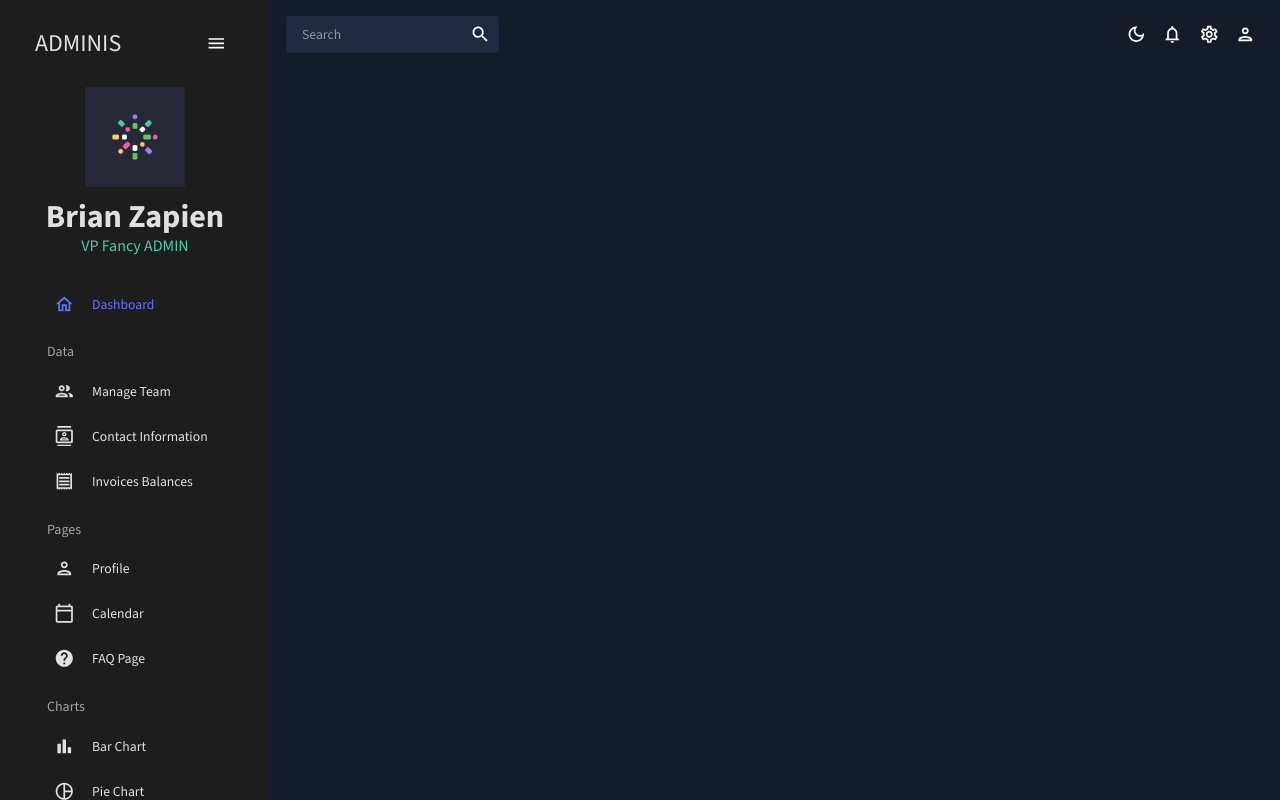
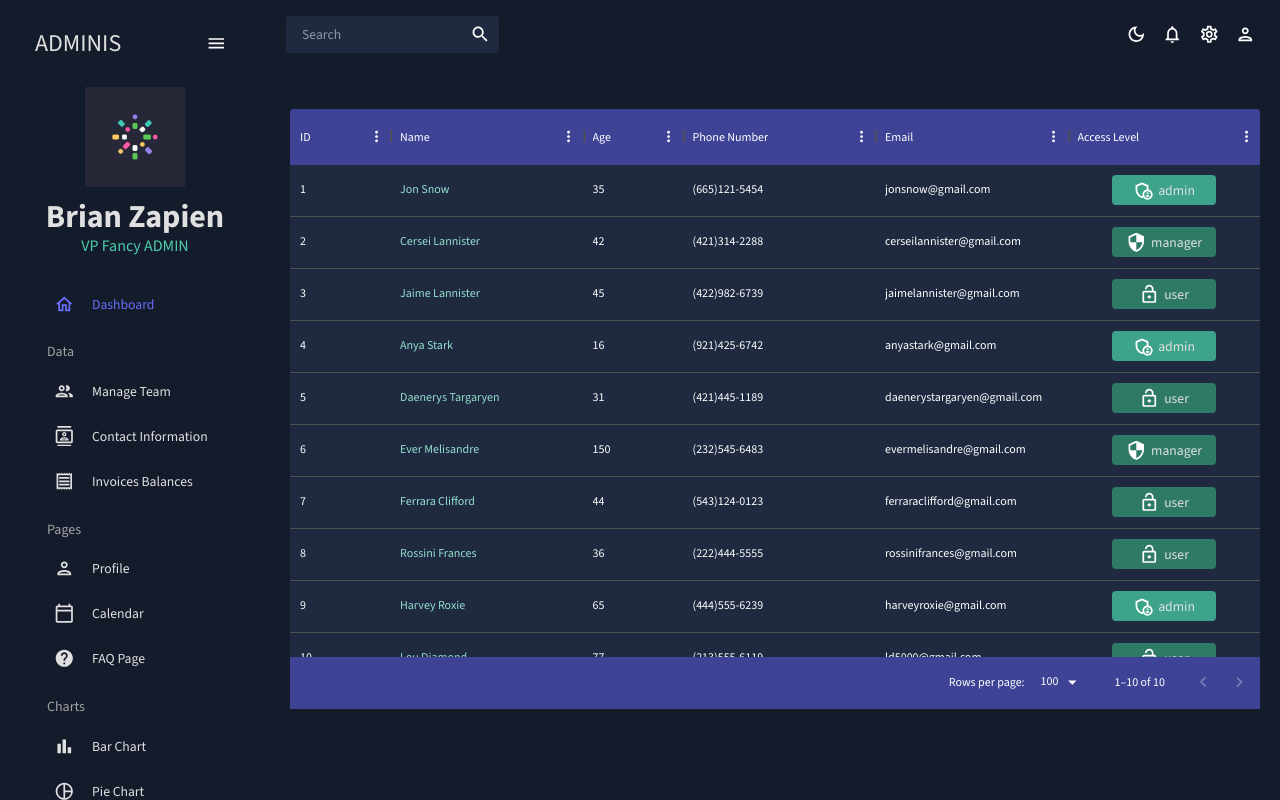
Before and after one commit to zape78/Dashboard, a React (Create React App) app: page /team in a window 1280 px wide. Built offline with nearby package versions, Linux system fonts and the light colour scheme.

Commit message:
Updated Sidebar bg color, Created Team Scene, added Data to mockDataTeam, updated App

```diff
--- a/src/App.js
+++ b/src/App.js
@@ -4,7 +4,7 @@
 import Topbar from "./scenes/global/Topbar";
 import Sidebar from "./scenes/global/Sidebar";
 import Dashboard from "./scenes/dashboard";
-// import Team from "./scenes/team";
+import Team from "./scenes/team";
 // import Invoices from "./scenes/invoices";
 // import Contacts from "./scenes/contacts";
 // import Bar from "./scenes/bar";
@@ -28,7 +28,7 @@
             <Topbar />
             <Routes>
               <Route path="/" element={<Dashboard />} />
-              {/* <Route path="/team" element={<Team />} /> */}
+              <Route path="/team" element={<Team />} />
               {/* <Route path="/invoices" element={<Invoices />} /> */}
               {/* <Route path="/contacts" element={<Contacts />} /> */}
               {/* <Route path="/form" element={<Form />} /> */}
--- a/src/data/mockData.js
+++ b/src/data/mockData.js
@@ -70,6 +70,14 @@
       age: 65,
       phone: "(444)555-6239",
       access: "admin",
+    },
+    {
+      id: 10,
+      name: "Lou Diamond",
+      email: "ld5000@gmail.com",
+      age: 77,
+      phone: "(213)555-6119",
+      access: "user",
     },
   ];
   export const mockDataContacts = [
--- a/src/scenes/global/Sidebar.jsx
+++ b/src/scenes/global/Sidebar.jsx
@@ -1,7 +1,7 @@
 import { useState } from "react";
 import { ProSidebar, Menu, MenuItem } from "react-pro-sidebar";
 import "react-pro-sidebar/dist/css/styles.css";
-import { Box, Icon, IconButton, Typography, colors, useTheme } from "@mui/material";
+import { Box, Icon, IconButton, Typography, colors, useTheme, } from "@mui/material";
 import { Link } from "react-router-dom";
 import { tokens } from "../../theme";
 import HomeOutlinedIcon from "@mui/icons-material/HomeOutlined";
@@ -28,7 +28,7 @@
       icon={icon}
     >
       <Typography>{title}</Typography>
-      <Link to={to}/>
+      <Link to={to} />
     </MenuItem>
   );
 };
@@ -43,7 +43,8 @@
     <Box
       sx={{
         "& .pro-sidebar-inner": {
-          background: '${colors.primary[400]} !important', //*!important tag used to override CSS library *//
+          background: "${colors.primary[400]} !important", //*!important tag used to override CSS library *//
+          backgroundColor: "transparent !important",
         },
         "& .pro-icon-wrapper": {
           backgroundColor: "transparent !important",
@@ -129,7 +130,7 @@
             <Typography
               variant="h6"
               color={colors.grey[300]}
-              sx= {{ m: "15px 0 5px 20px"}}
+              sx={{ m: "15px 0 5px 20px" }}
             >
               Data
             </Typography>
@@ -158,7 +159,7 @@
             <Typography
               variant="h6"
               color={colors.grey[300]}
-              sx= {{ m: "15px 0 5px 20px"}}
+              sx={{ m: "15px 0 5px 20px" }}
             >
               Pages
             </Typography>
@@ -187,7 +188,7 @@
             <Typography
               variant="h6"
               color={colors.grey[300]}
-              sx= {{ m: "15px 0 5px 20px"}}
+              sx={{ m: "15px 0 5px 20px" }}
             >
               Charts
             </Typography>
--- /dev/null
+++ b/src/scenes/team/index.jsx
@@ -0,0 +1,108 @@
+import { Box, Typography, useTheme } from "@mui/material";
+import { DataGrid } from "@mui/x-data-grid";
+import { tokens } from "../../theme";
+import { mockDataTeam } from "../../data/mockData";
+import AdminPanelSettingsOutlinedIcon from "@mui/icons-material/AdminPanelSettingsOutlined";
+import LockOpenOutlinedIcon from "@mui/icons-material/LockOpenOutlined";
+import SecurityOutlinedIcon from "@mui/icons-material/SecurityOutlined";
+import Header from "../../components/Header";
+
+const Team = () => {
+    const theme = useTheme();
+    const colors = tokens(theme.palette.mode);
+
+    const columns = [
+        { field: "id", headerName: "ID" },
+        {
+            field: "name",
+            headerName: "Name",
+            flex: 1,
+            cellClassName: "name-column--cell",
+        },
+        {
+            field: "age",
+            headerName: "Age",
+            type: "number",
+            headerAlign: "left",
+            align: "left"
+        },
+        {
+            field: "phone",
+            headerName: "Phone Number",
+            flex: 1
+        },
+        {
+            field: "email",
+            headerName: "Email",
+            flex: 1
+        },
+        {
+            field: "access",
+            headerName: "Access Level",
+            flex: 1,
+            renderCell: ( { row: { access }}) => {
+                return (
+                    <Box
+                    width="60%"
+                    m="0 auto"
+                    p= "5px"
+                    display="flex"
+                    justifyContent="center"
+                    backgroundColor={
+                        access === "admin"
+                        ? colors.greenAccent[600]
+                        : colors.greenAccent[700]
+                    }
+                    borderRadius="4px"
+                    >
+                        {access === "admin" && <AdminPanelSettingsOutlinedIcon />}
+                        {access === "manager" && <SecurityOutlinedIcon />}
+                        {access === "user" && <LockOpenOutlinedIcon />}
+                        <Typography color={colors.grey[100]} sx={{ ml: "5px" }}>
+                            {access}
+                        </Typography>
+                    </Box>
+                )
+            }
+        }
+    ];
+
+    return (
+        <Box m="20px">
+            <Header />
+            <Box
+            m="40px 0 0 0"
+            height="75vh"
+            sx={{
+                "& .MuiDataGrid-root": {
+                    border: "none"
+                },
+                "& .MuiDataGrid-cell": {
+                    borderBottom: "none"
+                },
+                "& .name-column--cell": {
+                    color: colors.greenAccent[300]
+                },
+                "& .MuiDataGrid-columnHeaders": {
+                    backgroundColor: colors.blueAccent[700],
+                    borderBottom: "none"
+                },
+                "& .MuiDataGrid-virtualScroller": {
+                    backgroundColor: colors.primary[400]
+                },
+                "& .MuiDataGrid-footerContainer": {
+                    borderTop: "none",
+                    backgroundColor: colors.blueAccent[700]
+                }
+            }}
+            >
+                <DataGrid
+                    rows={mockDataTeam}
+                    columns={columns}
+                />
+            </Box>
+        </Box>
+    );
+};
+
+export default Team;
```
Lines whose indentation alone changed are shown as unchanged.
